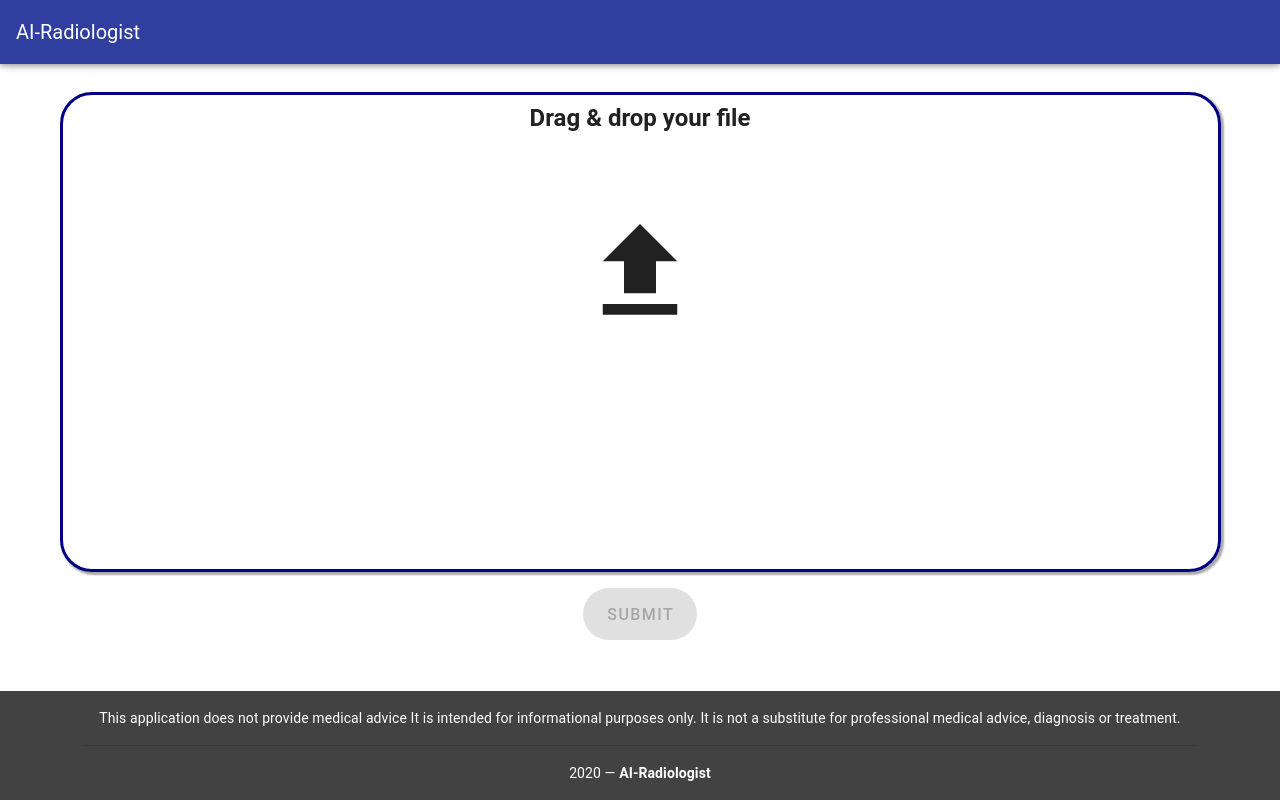
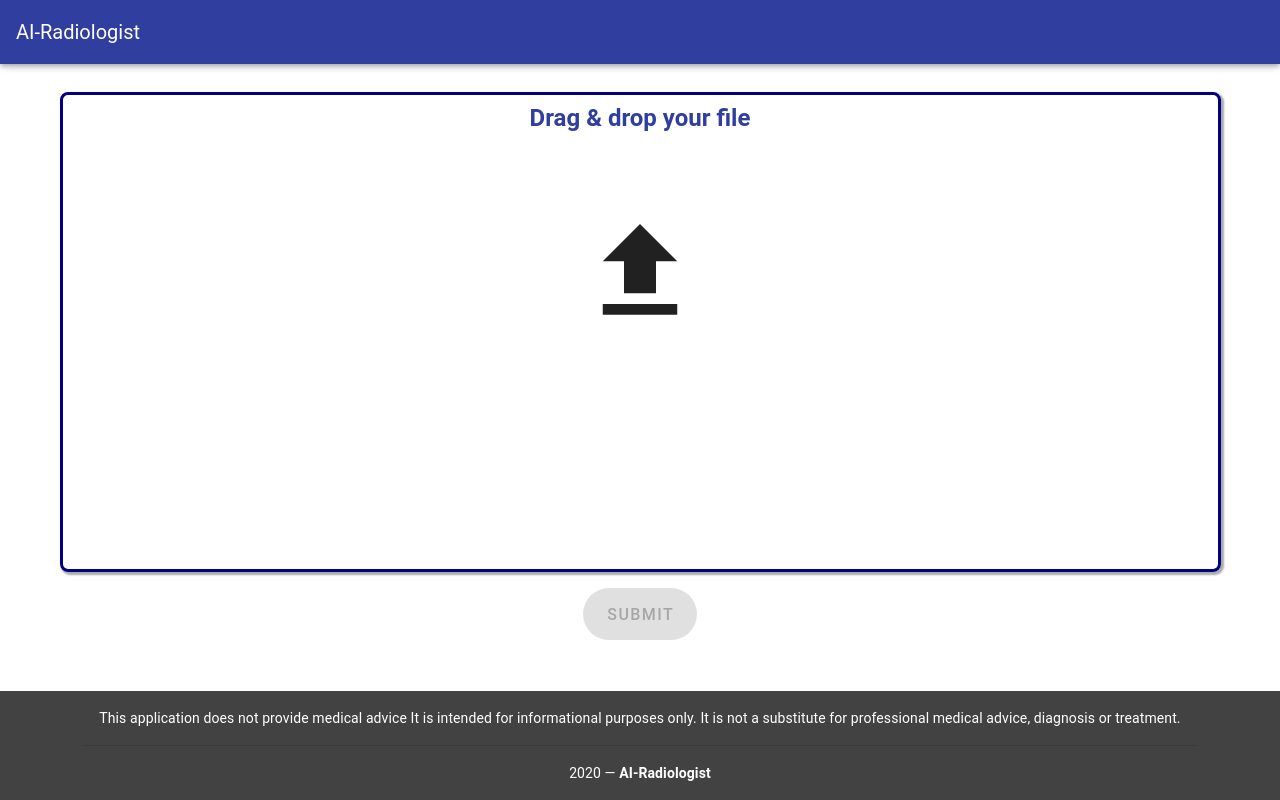
Before and after one commit to xeronms/AI-Radiologist, a Vue app in the folder vue-client/: page / in a window 1280 px wide. Built offline with nearby package versions, Linux system fonts and the light colour scheme; a small style sheet from the web is missing.

Commit message:
Minor style changes

```diff
--- a/vue-client/src/assets/main.css
+++ b/vue-client/src/assets/main.css
@@ -1,6 +1,6 @@
 
 .content-panel {
-    border-radius: 2em;
+    border-radius: .5em;
     border: solid 3px navy;
     box-shadow: 2px 2px 2px 1px #aaa;
     margin: 1em auto;
@@ -10,6 +10,6 @@
 }
 
 .image-preview {
-    border-radius: 2em;
+    border-radius: .5em;
     max-height: 70vh;
 }
--- a/vue-client/src/components/FileUpload.vue
+++ b/vue-client/src/components/FileUpload.vue
@@ -3,7 +3,7 @@
         <div id='file-upload' class='content-panel'
             v-cloak @drop.prevent='addFile' @dragover.prevent>
 
-            <h2>Drag &amp; drop your file</h2>
+            <h2 class='primary--text'>Drag &amp; drop your file</h2>
 
             <UploadIcon v-if='!files.length'/>
             <v-img v-else
@@ -15,7 +15,7 @@
         </div>
 
         <v-btn :disabled='!canSubmit()' v-on:click='$emit("submit", files[0])'
-               x-large color='primary' class='submit-button' rounded
+               x-large color='info' class='submit-button' rounded
             >Submit</v-btn>
     </div>
 </template>
```
